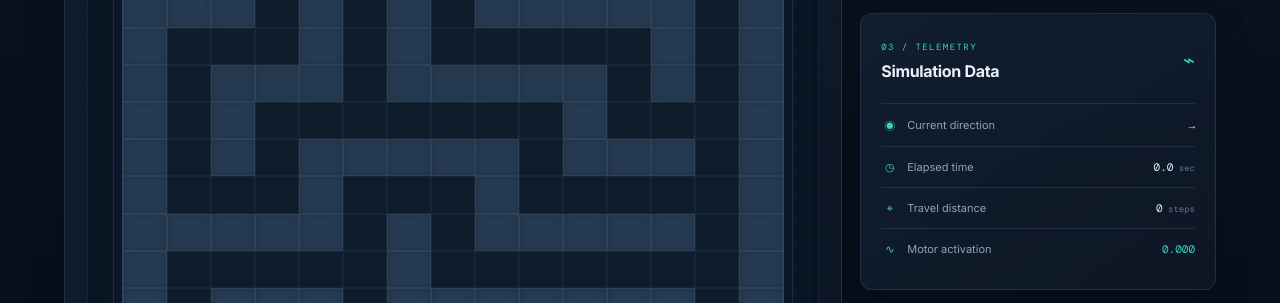
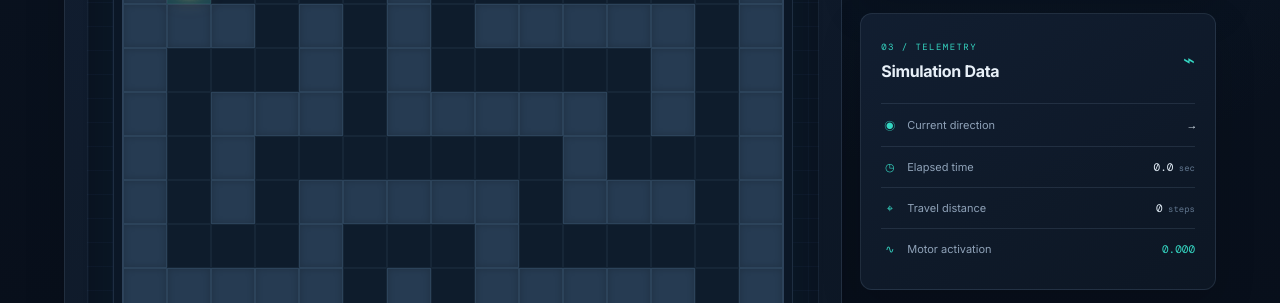
Before and after one commit to jungin3699-sudo/drosophila-neural-network, a plain HTML site: page Fly_Maze/index.html in a window 1280 px wide. Shown: the part 469-772 px from the top of the page. Drawn offline with nearby package versions, Linux system fonts and the light colour scheme.

Commit message:
Correct maze aspect ratio for 15 by 13 grid

```diff
--- a/Fly_Maze/style.css
+++ b/Fly_Maze/style.css
@@ -87,7 +87,7 @@ button { font: inherit; }
 }
 .maze-frame { width: min(100%, 680px); padding: 8px; border: 1px solid rgba(108, 142, 177, .2); border-radius: 6px; background: #0b1726; box-shadow: 0 0 34px rgba(18, 70, 108, .1); }
 #maze {
-    display: grid; width: 100%; aspect-ratio: 15 / 11; overflow: hidden;
+    display: grid; width: 100%; aspect-ratio: 15 / 13; overflow: hidden;
     border: 1px solid rgba(122, 155, 190, .24); background: #17283b;
 }
 .cell { min-width: 0; min-height: 0; position: relative; border: 1px solid rgba(123, 155, 189, .075); }
```
